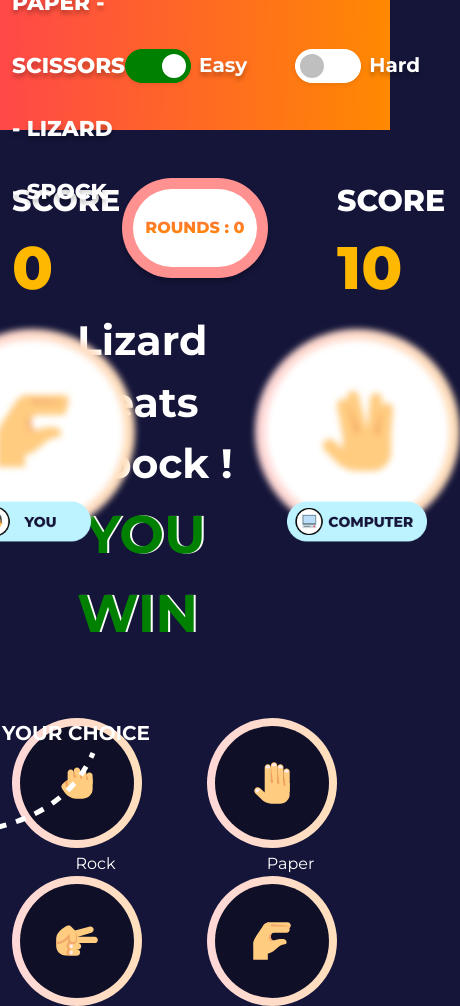
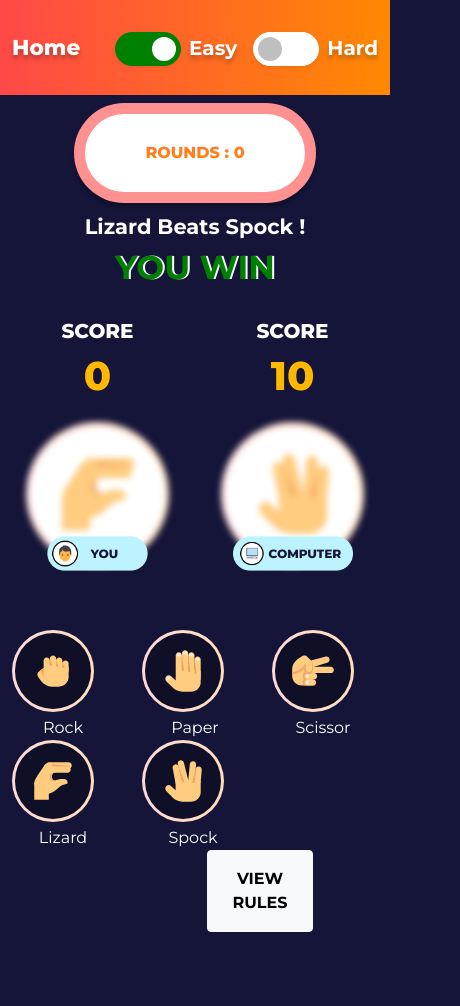
Before and after one commit to Susantshah/Rock-Paper-Scissors-Lizard-Spock-Game-Project-2, a plain HTML site: page gamepage.html in a window 390 px wide. Shown: the top 1006 px of the page, 460 px wide, since content can reach past the window. Drawn offline with nearby package versions, Linux system fonts and the light colour scheme.

Commit message:
Designed the mobile version of game page with horizontal scrolling error

```diff
--- a/assets/css/main.css
+++ b/assets/css/main.css
@@ -29,7 +29,7 @@ body {
 .title-text {
   font-style: normal;
   font-weight: 900;
-  font-size: 52px;
+  font-size: 3rem !important;
   line-height: 43px;
   color: #ffffff;
   text-shadow: 0px 4px 4px rgba(0, 0, 0, 0.25);
@@ -252,4 +252,49 @@ especially for mobile
     padding-top: 0.8rem !important;
     font-size: 1rem;
   }
+  .title-text {
+    font-size: 1rem !important;
+    line-height: 2rem;
+  }
+  .header-background-mobile {
+    height: 95px !important;
+    width: 100%;
+  }
+  .game-result-text {
+    font-size: 21px;
+  }
+  .lose-text {
+    font-size: 33px;
+  }
+  .win-text {
+    font-size: 33px;
+  }
+  .absolute-text-design {
+    display: none;
+  }
+  .score-text {
+    font-size: 20px;
+  }
+  .score-no-text {
+    font-size: 40px;
+  }
+  .outer-box {
+    padding: 0.3rem;
+  }
+  .inner-box {
+    padding: 1.2rem;
+  }
+  .indicator-image {
+    transform: scale(0.6);
+  }
+  .outer-box-small {
+    padding: 0.2rem;
+  }
+  .inner-box-small {
+    padding: 0.8rem;
+  }
+  .small-image {
+    height: 50px;
+    width: 50px;
+  }
 }
--- a/gamepage.html
+++ b/gamepage.html
@@ -16,10 +16,12 @@
 
 <body>
    <!-- Header Section -->
-   <header class="header-background d-flex justify-content-between align-items-center sticky-top">
+   <header
+      class="header-background header-background-mobile d-flex justify-content-between align-items-center sticky-top">
       <div class="container d-flex justify-content-between">
          <a href="index.html" class="text-decoration-none fs-4 title-text-game-page go-to-home-link">
-            ROCK - PAPER - SCISSORS - LIZARD - SPOCK
+            <span class="d-none d-md-block">ROCK - PAPER - SCISSORS - LIZARD - SPOCK</span><span
+               class="d-block d-md-none">Home</span>
          </a>
          <div class="d-flex align-items-center justify-content-end">
             <div class="form-check form-switch align-items-center d-flex">
@@ -28,7 +30,7 @@
                <label class="form-check-label ms-2 text-white fs-5 fw-bold text-shadow"
                   for="difficultyradiochecked">Easy</label>
             </div>
-            <span class="mx-4"></span>
+            <span class="mx-2 mx-md-4"></span>
             <div class="form-check form-switch align-items-center d-flex">
                <input class="form-check-input shadow-sm" type="radio" role="switch" id="difficultyradiounchecked"
                   name="difficulty">
@@ -40,10 +42,10 @@
    </header>
 
    <!-- Main Section -->
-   <main class="container py-5">
+   <main class="container py-2 py-md-5">
       <div class="pb-5 text-white">
-         <div class="row row-cols-3">
-            <div class="col-2">
+         <div class="row row-cols-2 row-cols-md-3">
+            <div class="col-6 order-2 col-md-2 order-md-1">
                <div class="text-center">
                   <p class="score-text">SCORE</p>
                   <p class="score-no-text">0</p>
@@ -58,23 +60,25 @@
                   <img src="assets/images/you-text-design.png" alt="user design for ux" class="indicator-image">
                </div>
             </div>
-            <div class="col-8">
+            <div class="col-12 col-md-8 order-1 order-md-2">
                <div class="d-flex justify-content-center align-items-center flex-column">
                   <div>
                      <button class="btn game-big-button">
-                        <span class="gradient-text-design">
+                        <span class="gradient-text-design px-5 px-md-0">
                            ROUNDS : 0
                         </span>
                      </button>
                   </div>
-                  <div class="py-3"></div>
-                  <div>
+                  <div class="py-md-3 py-1"></div>
+                  <div class="mb-4 mb-md-0">
                      <span class="mb-0 game-result-text">Lizard Beats Spock ! </span>
-                     <span class="mb-0 win-text ms-2">YOU WIN</span><!--  win-text  -->
+                     <br class="d-md-none">
+                     <span class="mb-0 win-text ms-md-2 text-center d-block d-md-inline">YOU WIN</span>
+                     <!--  win-text  -->
                   </div>
                </div>
             </div>
-            <div class="col-2">
+            <div class="col-6 col-md-2 order-3 order-md-3">
                <div class="text-center">
                   <p class="score-text">SCORE</p>
                   <p class="score-no-text">10</p>
@@ -93,14 +97,14 @@
          </div>
 
          <div class="py-4 mt-3"></div>
-         <div class="row row-cols-8 position-relative">
+         <div class="row row-cols-3 row-cols-md-8 justify-content-center position-relative">
             <div class="absolute-text-design">
                <div class="arrow-inside">
                   <p class="mb-1 select-choice-text">SELECT YOUR CHOICE</p>
                   <img src="assets/images/arrow-down.svg" alt="user design for ux" class="arrow-image">
                </div>
             </div>
-            <div class="col">
+            <div class="col col-md-1">
                <div class="outer-box-small">
                   <div class="inner-box-small">
                      <img class="small-image" src="assets/images/gamehandicons/hand-rock.svg" alt="player choosed icon">
@@ -108,16 +112,16 @@
                </div>
                <p class="mb-0 mt-1 text-center pe-1 fw-normal">Rock</p>
             </div>
-            <div class="col">
+            <div class="col col-md-1">
                <div class="outer-box-small">
                   <div class="inner-box-small">
                      <img class="small-image" src="assets/images/gamehandicons/hand-paper.svg"
                         alt="player choosed icon">
                   </div>
                </div>
-               <p class="mb-0 mt-1 text-center pe-1 fw-normal">Paper</p>
+               <p class="mb-0 mt-1 text-center fw-normal">Paper</p>
             </div>
-            <div class="col">
+            <div class="col col-md-1">
                <div class="outer-box-small">
                   <div class="inner-box-small">
                      <img class="small-image" src="assets/images/gamehandicons/hand-scissors.svg"
@@ -126,7 +130,7 @@
                </div>
                <p class="mb-0 mt-1 text-center pe-1 fw-normal">Scissor</p>
             </div>
-            <div class="col">
+            <div class="col col-md-1">
                <div class="outer-box-small">
                   <div class="inner-box-small">
                      <img class="small-image" src="assets/images/gamehandicons/hand-lizard.svg"
@@ -135,7 +139,7 @@
                </div>
                <p class="mb-0 mt-1 text-center pe-1 fw-normal">Lizard</p>
             </div>
-            <div class="col">
+            <div class="col col-md-1">
                <div class="outer-box-small">
                   <div class="inner-box-small">
                      <img class="small-image" src="assets/images/gamehandicons/hand-spock.svg"
@@ -144,9 +148,9 @@
                </div>
                <p class="mb-0 mt-1 text-center pe-1 fw-normal">Spock</p>
             </div>
-            <div class="col"></div>
-            <div class="col"></div>
-            <div class="col d-flex align-items-center">
+            <div class="col col-md-3"></div>
+            <div class="col col-md-2"></div>
+            <div class="col col-md-2 d-flex align-items-center justify-content-end">
                <!-- Button trigger modal -->
                <button class="btn btn-light fw-bold py-3" data-bs-toggle="modal" data-bs-target="#exampleModal">
                   VIEW RULES
```
Also changed, not shown: index.html (+1 -1 lines).
